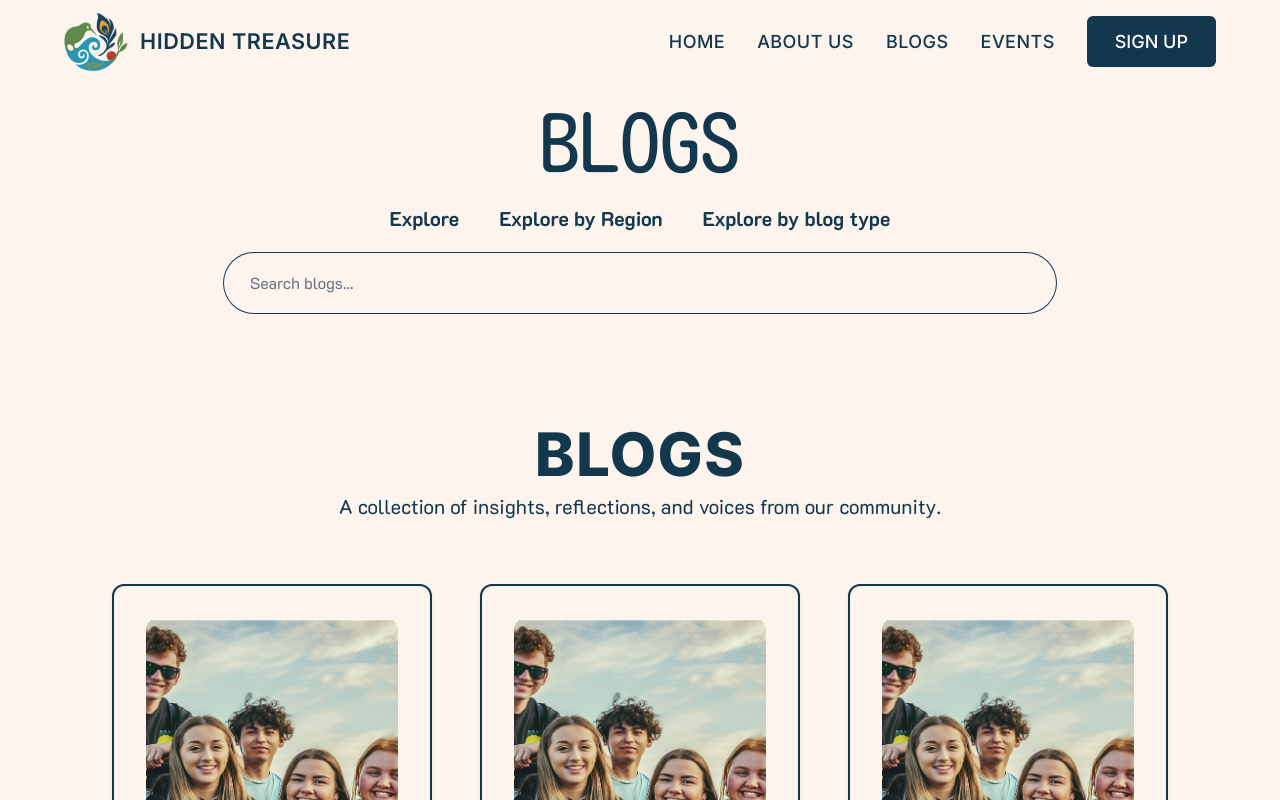
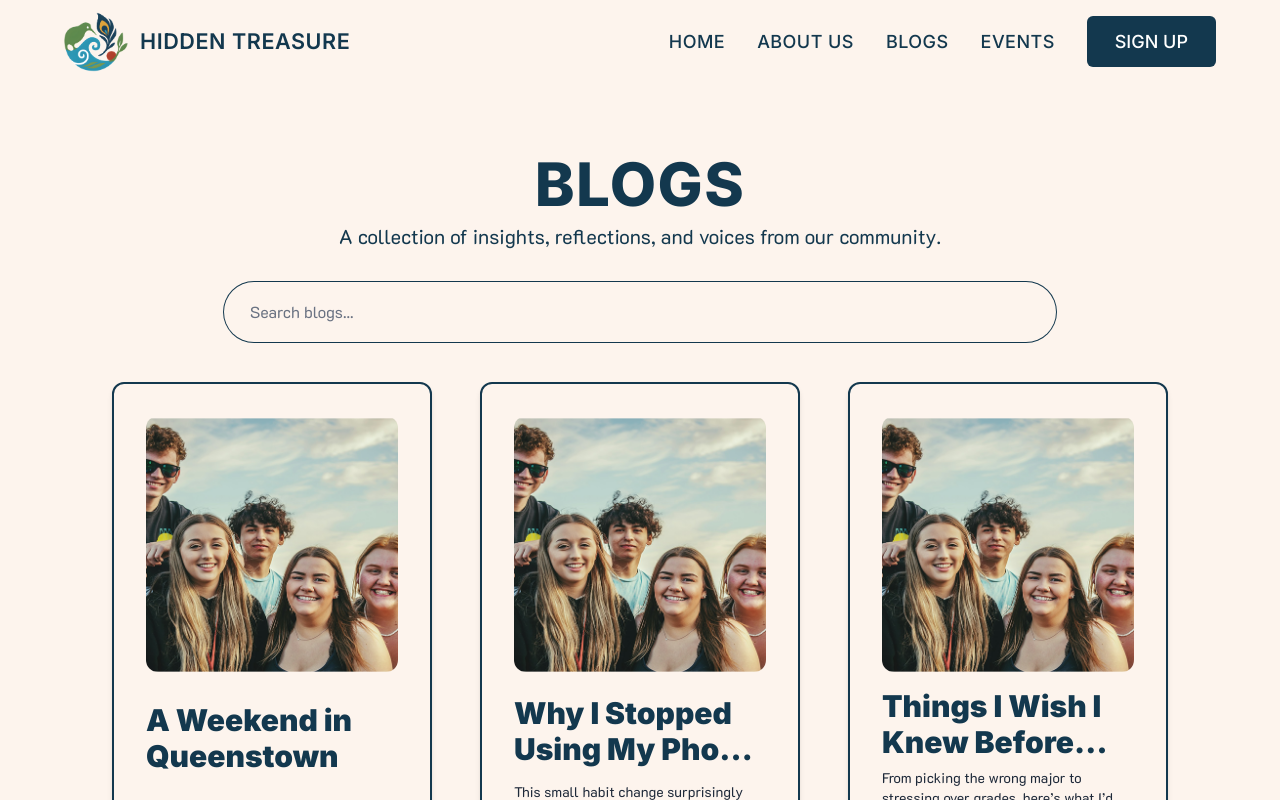
Before and after one commit to UoaWDCC/hidtreas, a Next.js app: page /blogs in a window 1280 px wide. Shown: the top 800 px of the page. Built offline with nearby package versions, Linux system fonts and the light colour scheme; a web font is replaced by a local one.

Commit message:
removed the hero section in the search.tsx and added search bar itself under hero section in the page.tsx

```diff
--- a/src/app/(frontend)/blogs/page.tsx
+++ b/src/app/(frontend)/blogs/page.tsx
@@ -13,11 +13,8 @@ export default async function BlogsPage() {
     <div className={'blogs'}>
       <Header />
 
-      {/* Search Bar */}
-      <Search />
-
       {/* Hero Section */}
-      <div className="px-[2.5rem] lg:px-[7rem] py-16 text-center">
+      <div className="px-[2.5rem] lg:px-[7rem] pt-16 pb-8 text-center">
         <h1 className="text-4xl sm:text-5xl md:text-6xl lg:text-6xl font-extrabold leading-tight tracking-wide ">
           BLOGS
         </h1>
@@ -25,6 +22,9 @@ export default async function BlogsPage() {
           A collection of insights, reflections, and voices from our community.
         </p>
       </div>
+
+      {/* Search Bar */}
+      <Search />
 
       {/* Blog Grid */}
       <div className="px-[2.5rem] lg:px-[7rem] mb-16 flex-1">
--- a/src/components/blogs/Search.tsx
+++ b/src/components/blogs/Search.tsx
@@ -1,40 +1,8 @@
 'use client'
 
-import { Kosugi_Maru } from 'next/font/google'
-import { useState } from 'react'
-
-const kosugiMaru = Kosugi_Maru({
-  subsets: ['latin'],
-  weight: '400',
-})
-
-const tabs = ['Explore', 'Explore by Region', 'Explore by blog type']
-
 export default function Search() {
-  const [activeTab, setActiveTab] = useState<string | null>(null)
-
   return (
     <div className="flex flex-col items-center justify-center">
-      <h2
-        className={`${kosugiMaru.className} text-center text-[2.5rem] sm:text-[3rem] md:text-[4rem] lg:text-[5rem] font-bold`}
-      >
-        BLOGS
-      </h2>
-      <nav className="flex justify-center gap-6 lg:gap-10 text-[0.5rem] sm:text-[0.75rem] md:text-[1rem] lg:text-[1.25rem] font-bold mb-4">
-        {tabs.map((tab) => (
-          <button
-            key={tab}
-            onClick={() => setActiveTab(tab)}
-            className={`transition-all duration-200 pb-1 cursor-pointer ${
-              activeTab === tab
-                ? 'underline underline-offset-4'
-                : 'hover:underline hover:underline-offset-4'
-            }`}
-          >
-            {tab}
-          </button>
-        ))}
-      </nav>
       <div className="w-full max-w-4xl px-4 mb-10 sm:px-6 lg:px-8">
         <input
           type="text"
```
